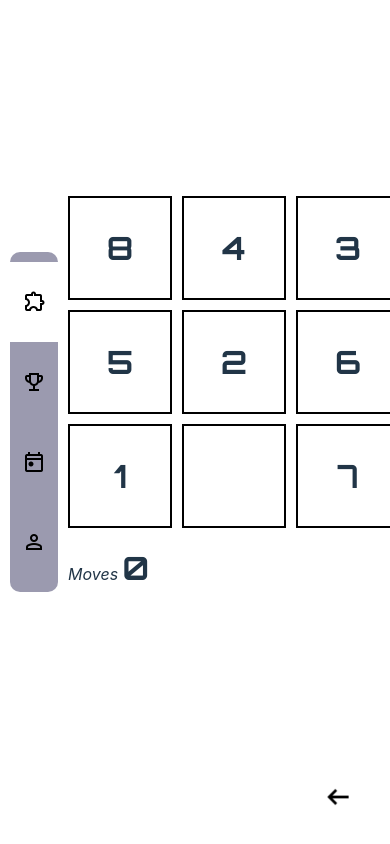
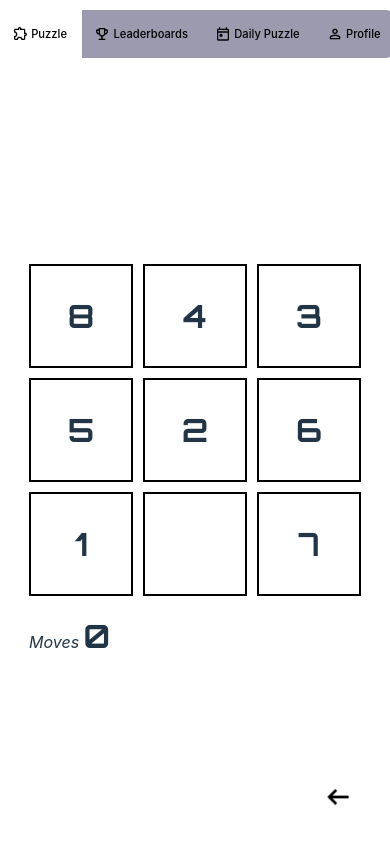
Before and after one commit to Makoch1/8-puzzle.web.app, a React (Vite) app in the folder frontend/: page /puzzle/843526107 in a window 390 px wide. Shown: the top 844 px of the page. Built offline with nearby package versions, Linux system fonts and the light colour scheme.

Commit message:
Added styling to make it more mobile friendly

```diff
--- /dev/null
+++ b/frontend/src/components/RootComponent.module.scss
@@ -0,0 +1,27 @@
+@use "../variables";
+
+.main-container {
+  display: flex;
+  flex-direction: column;
+  min-height: 100dvh;
+
+  @media (min-width: variables.$md-breakpoint) {
+    flex-direction: row;
+  }
+}
+
+.nav-container {
+
+  @media (min-width: variables.$md-breakpoint) {
+    display: flex;
+    min-width: 10%
+  }
+}
+
+.outlet-container {
+  @media (min-width: variables.$md-breakpoint) {
+    display: flex;
+    min-height: 100dvh;
+    width: 80%;
+  }
+}
--- /dev/null
+++ b/frontend/src/components/RootComponent.tsx
@@ -0,0 +1,16 @@
+import { Outlet } from "@tanstack/react-router";
+import { Navbar } from "../features/navbar/components/Navbar";
+import styles from "./RootComponent.module.scss";
+
+export function RootComponent() {
+  return (
+    <div className={styles['main-container']}>
+      <div className={styles['nav-container']}>
+        <Navbar />
+      </div>
+      <div className={styles['outlet-container']}>
+        <Outlet />
+      </div>
+    </div >
+  )
+}
--- a/frontend/src/features/navbar/components/NavItem.module.scss
+++ b/frontend/src/features/navbar/components/NavItem.module.scss
@@ -1,10 +1,16 @@
+@use "../../../variables";
+
 .nav-item {
   align-items: center;
   display: flex;
   padding: 0px 0.75rem;
 
-  height: 5rem;
+  height: 3rem;
   min-width: fit-content;
+
+  @media (min-width: variables.$md-breakpoint) {
+    height: 5rem;
+  }
 }
 
 .nav-item:hover:not(.nav-item-active) {
@@ -16,17 +22,26 @@
 }
 
 .nav-item-icon {
-  height: 1.5rem;
+  height: 1rem;
+
+  @media (min-width: variables.$md-breakpoint) {
+    height: 1.5rem;
+  }
 }
 
 .nav-item-name {
-  display: none;
   text-wrap: nowrap;
 
   color: black;
 
-  font-size: 1rem;
-  margin: 0 0.5rem;
+  font-size: 0.7rem;
+  margin: 0 0.2rem;
+
+  @media (min-width: variables.$md-breakpoint) {
+    font-size: 1rem;
+    display: none;
+    margin: 0 0.5rem;
+  }
 }
 
 // global so that cssmodule doesnt transform #navbar
--- a/frontend/src/features/navbar/components/Navbar.module.scss
+++ b/frontend/src/features/navbar/components/Navbar.module.scss
@@ -1,4 +1,20 @@
+@use "../../../variables";
+
 .navbar {
+  display: flex;
+
+  align-self: center;
+  margin: 10px auto;
+
+  background: #9b9aaf;
+  border-radius: 10px;
+  width: fit-content;
+}
+
+@media (min-width: variables.$md-breakpoint) {
+  .navbar {
+    display: block;
+
     /* placement */
     align-self: center;
     margin: 10px;
@@ -19,3 +35,4 @@
       transition: max-width 0.5s ease-in;
     }
   }
+}
--- a/frontend/src/features/navbar/components/Navbar.tsx
+++ b/frontend/src/features/navbar/components/Navbar.tsx
@@ -1,7 +1,6 @@
 import styles from "./Navbar.module.scss"
 import { Navlink } from "../types/Navlink"
 import { NavItem } from "./NavItem"
-import { useState } from "react"
 
 // icons
 import dailyIcon from "../assets/daily_icon.png"
--- a/frontend/src/features/puzzle/components/GoalBoard.module.scss
+++ b/frontend/src/features/puzzle/components/GoalBoard.module.scss
@@ -17,6 +17,7 @@
 }
 
 .container {
+  background-color: white;
   display: flex;
   flex-direction: row-reverse;
 
@@ -59,7 +60,11 @@
   font-family: "Orbitron";
   align-self: center;
   row-gap: 2px;
-  width: 33dvw;
+  width: 100dvw;
+
+  @media (min-width: variables.$md-breakpoint) {
+    width: 33dvw;
+  }
 }
 
 .board-row {
--- a/frontend/src/features/puzzle/components/Tile.module.scss
+++ b/frontend/src/features/puzzle/components/Tile.module.scss
@@ -22,9 +22,17 @@ $win-bg: #30d148;
 
 /* not(.tile-win) is there so that tile does not have hover effect when goal state is met
  to emphasize to the user that board is frozen when win condition is met. */
-.tile:not(.tile-win):hover {
-  background: $hover-bg;
-  cursor: pointer;
+@media not all and (hover: none) {
+  .tile:not(.tile-win):hover {
+    background: $hover-bg;
+    cursor: pointer;
+  }
+}
+
+@media (hover: none) {
+  .tile:not(.tile-win):active {
+    background: $hover-bg;
+  }
 }
 
 .tile-win {
--- a/frontend/src/routes/__root.tsx
+++ b/frontend/src/routes/__root.tsx
@@ -1,15 +1,6 @@
-import { createRootRoute, Outlet } from "@tanstack/react-router";
-import { Navbar } from "../features/navbar/components/Navbar";
+import { createRootRoute } from "@tanstack/react-router";
+import { RootComponent } from "../components/RootComponent";
 
 export const Route = createRootRoute({
-  component: () => (
-    <div style={{ display: 'flex', minHeight: '100dvh' }}>
-      <div style={{ display: 'flex', minWidth: '10%' }}>
-        <Navbar />
-      </div>
-      <div style={{ display: 'flex', minHeight: '100dvh', width: '80%' }}>
-        <Outlet />
-      </div>
-    </div >
-  )
+  component: RootComponent
 })
```
Lines whose indentation alone changed are shown as unchanged.
